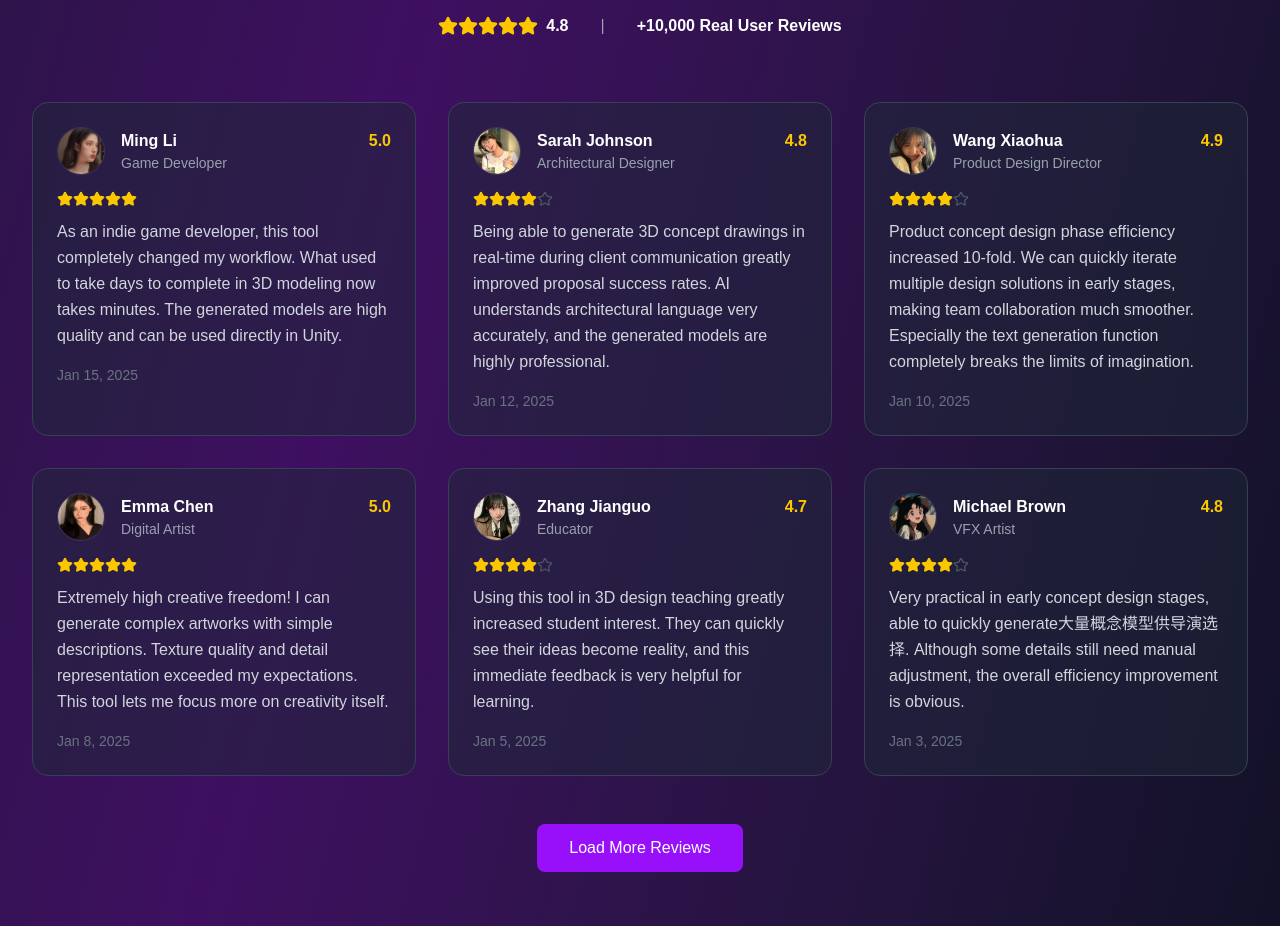
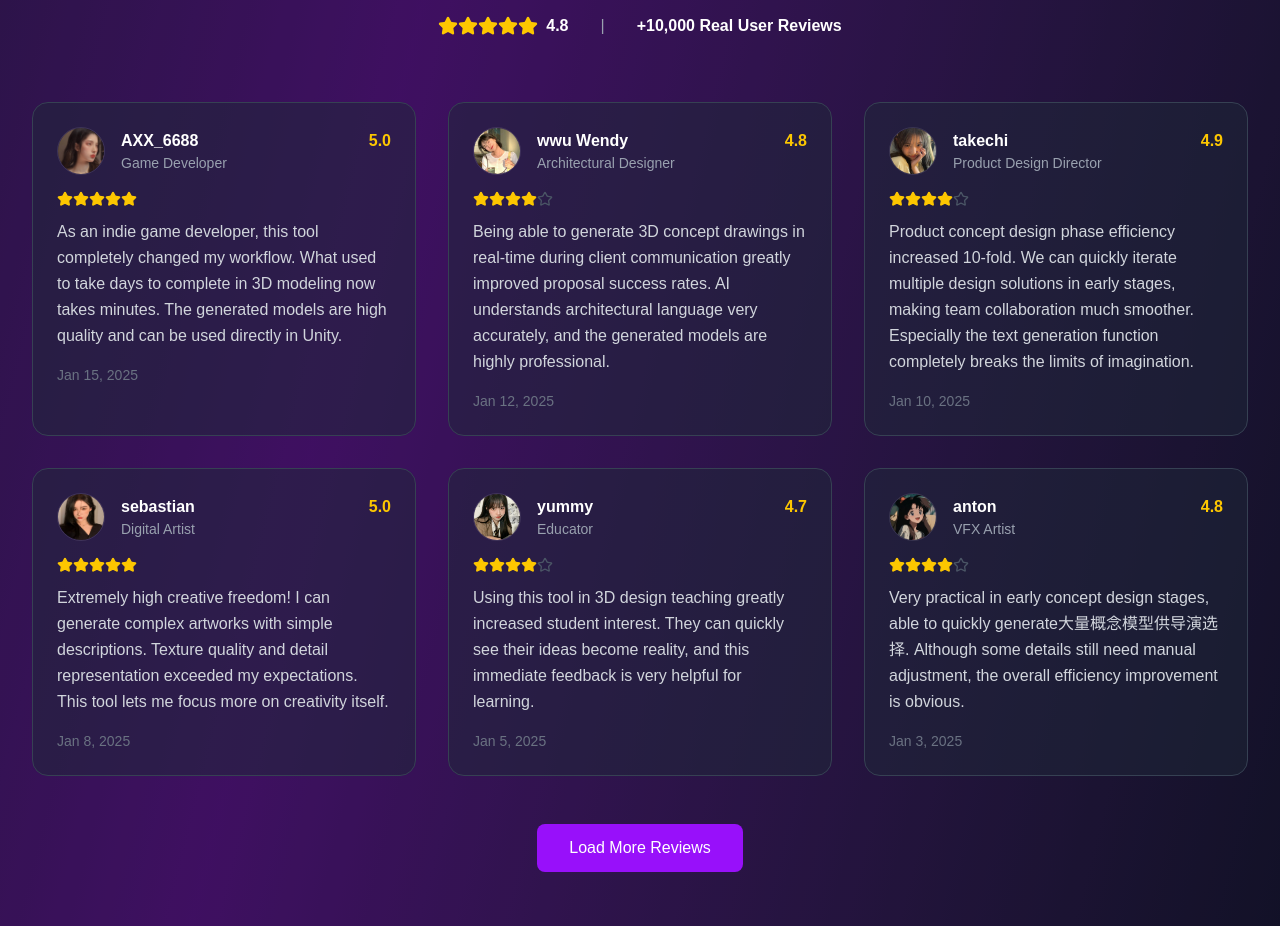
Before and after one commit to johngefang-max/my-app, a Next.js app: page / in a window 1280 px wide. Shown: the part 3400-4326 px from the top of the page. Built offline with nearby package versions, Linux system fonts and the light colour scheme; no server answers.

Commit message:
chore(users): update review names (zh/en) and default gallery comment user names

```diff
--- a/src/app/contexts/LanguageContext.tsx
+++ b/src/app/contexts/LanguageContext.tsx
@@ -149,32 +149,32 @@ const translations = {
     'home.reviews.title': '用户真实评价',
     'home.reviews.subtitle': '来自全球创作者的使用体验分享',
     'home.reviews.avatars.alt': '用户头像',
-    'home.reviews.user1.name': '李明',
+    'home.reviews.user1.name': 'AXX_6688',
     'home.reviews.user1.role': '游戏开发者',
     'home.reviews.user1.rating': '5.0',
     'home.reviews.user1.comment': '作为独立游戏开发者，这个工具彻底改变了我的工作流程。原来需要几天才能完成的3D建模，现在几分钟就能搞定。生成的模型质量非常高，直接就能用到Unity里。',
     'home.reviews.user1.date': '2025年1月15日',
-    'home.reviews.user2.name': 'Sarah Johnson',
+    'home.reviews.user2.name': 'wwu Wendy',
     'home.reviews.user2.role': '建筑设计师',
     'home.reviews.user2.rating': '4.8',
     'home.reviews.user2.comment': '客户沟通时能够实时生成3D概念图，大大提高了提案成功率。AI对建筑语言的理解很准确，生成的模型专业度很高。',
     'home.reviews.user2.date': '2025年1月12日',
-    'home.reviews.user3.name': '王小华',
+    'home.reviews.user3.name': 'takechi',
     'home.reviews.user3.role': '产品设计总监',
     'home.reviews.user3.rating': '4.9',
     'home.reviews.user3.comment': '产品概念设计阶段的效率提升了10倍。我们可以在早期快速迭代多个设计方案，团队协作变得更加顺畅。特别是文本生成功能，想象力的限制被完全打破了。',
     'home.reviews.user3.date': '2025年1月10日',
-    'home.reviews.user4.name': 'Emma Chen',
+    'home.reviews.user4.name': 'sebastian',
     'home.reviews.user4.role': '数字艺术家',
     'home.reviews.user4.rating': '5.0',
     'home.reviews.user4.comment': '创作自由度极高！我可以用简单的描述就能生成复杂的艺术作品。纹理质量和细节表现都超出了我的预期。这个工具让我能够更专注于创意本身。',
     'home.reviews.user4.date': '2025年1月8日',
-    'home.reviews.user5.name': '张建国',
+    'home.reviews.user5.name': 'yummy',
     'home.reviews.user5.role': '教育工作者',
     'home.reviews.user5.rating': '4.7',
     'home.reviews.user5.comment': '在3D设计教学中使用这个工具，学生的学习兴趣大大提高。他们可以快速看到自己的想法变成现实，这种即时反馈对学习非常有帮助。',
     'home.reviews.user5.date': '2025年1月5日',
-    'home.reviews.user6.name': 'Michael Brown',
+    'home.reviews.user6.name': 'anton',
     'home.reviews.user6.role': '影视特效师',
     'home.reviews.user6.rating': '4.8',
     'home.reviews.user6.comment': '在前期概念设计阶段非常实用，能够快速生成大量概念模型供导演选择。虽然有些细节还需要手动调整，但整体效率提升是显而易见的。',
@@ -471,32 +471,32 @@ const translations = {
     'home.reviews.title': 'Real User Reviews',
     'home.reviews.subtitle': 'Experience sharing from creators worldwide',
     'home.reviews.avatars.alt': 'User Avatar',
-    'home.reviews.user1.name': 'Ming Li',
+    'home.reviews.user1.name': 'AXX_6688',
     'home.reviews.user1.role': 'Game Developer',
     'home.reviews.user1.rating': '5.0',
     'home.reviews.user1.comment': 'As an indie game developer, this tool completely changed my workflow. What used to take days to complete in 3D modeling now takes minutes. The generated models are high quality and can be used directly in Unity.',
     'home.reviews.user1.date': 'Jan 15, 2025',
-    'home.reviews.user2.name': 'Sarah Johnson',
+    'home.reviews.user2.name': 'wwu Wendy',
     'home.reviews.user2.role': 'Architectural Designer',
     'home.reviews.user2.rating': '4.8',
     'home.reviews.user2.comment': 'Being able to generate 3D concept drawings in real-time during client communication greatly improved proposal success rates. AI understands architectural language very accurately, and the generated models are highly professional.',
     'home.reviews.user2.date': 'Jan 12, 2025',
-    'home.reviews.user3.name': 'Wang Xiaohua',
+    'home.reviews.user3.name': 'takechi',
     'home.reviews.user3.role': 'Product Design Director',
     'home.reviews.user3.rating': '4.9',
     'home.reviews.user3.comment': 'Product concept design phase efficiency increased 10-fold. We can quickly iterate multiple design solutions in early stages, making team collaboration much smoother. Especially the text generation function completely breaks the limits of imagination.',
     'home.reviews.user3.date': 'Jan 10, 2025',
-    'home.reviews.user4.name': 'Emma Chen',
+    'home.reviews.user4.name': 'sebastian',
     'home.reviews.user4.role': 'Digital Artist',
     'home.reviews.user4.rating': '5.0',
     'home.reviews.user4.comment': 'Extremely high creative freedom! I can generate complex artworks with simple descriptions. Texture quality and detail representation exceeded my expectations. This tool lets me focus more on creativity itself.',
     'home.reviews.user4.date': 'Jan 8, 2025',
-    'home.reviews.user5.name': 'Zhang Jianguo',
+    'home.reviews.user5.name': 'yummy',
     'home.reviews.user5.role': 'Educator',
     'home.reviews.user5.rating': '4.7',
     'home.reviews.user5.comment': 'Using this tool in 3D design teaching greatly increased student interest. They can quickly see their ideas become reality, and this immediate feedback is very helpful for learning.',
     'home.reviews.user5.date': 'Jan 5, 2025',
-    'home.reviews.user6.name': 'Michael Brown',
+    'home.reviews.user6.name': 'anton',
     'home.reviews.user6.role': 'VFX Artist',
     'home.reviews.user6.rating': '4.8',
     'home.reviews.user6.comment': 'Very practical in early concept design stages, able to quickly generate大量概念模型供导演选择. Although some details still need manual adjustment, the overall efficiency improvement is obvious.',
--- a/src/app/gallery/[id]/page.tsx
+++ b/src/app/gallery/[id]/page.tsx
@@ -11,8 +11,8 @@ export default function GalleryDetail({ params }: { params: Promise<{ id: string
   const { t, language } = useLanguage()
   const router = useRouter()
   const [comments, setComments] = useState<Array<{ name: string, content: string, date: string }>>([
-    { name: 'Maya', content: language === 'zh' ? '细节很不错，拓扑很干净。' : 'Great detail and clean topology.', date: '2024-11-18' },
-    { name: 'Alex', content: language === 'zh' ? '导出直接能用，赞。' : 'Exports work out of the box.', date: '2024-11-19' },
+    { name: 'AXX_6688', content: language === 'zh' ? '细节很不错，拓扑很干净。' : 'Great detail and clean topology.', date: '2024-11-18' },
+    { name: 'wwu Wendy', content: language === 'zh' ? '导出直接能用，赞。' : 'Exports work out of the box.', date: '2024-11-19' },
   ])
   const [input, setInput] = useState('')
   const avatarFiles = [
```
